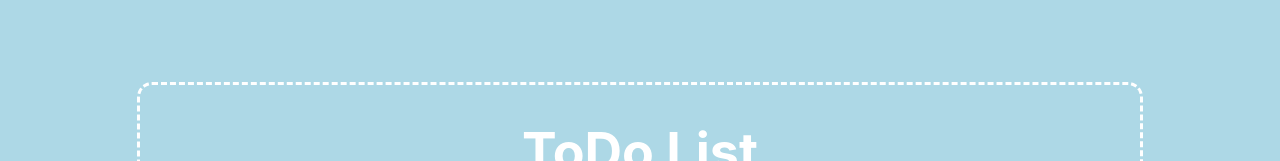
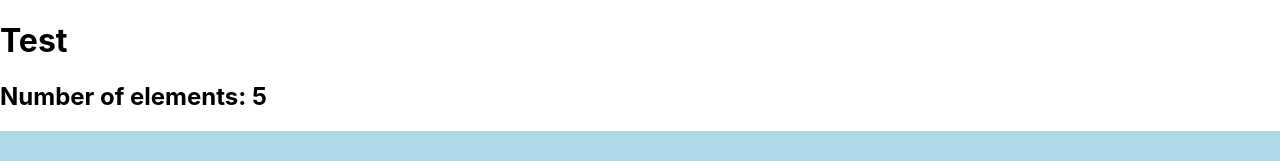
Before and after one commit to CodeSyl/react_tuto_quentin, a React (Create React App) app: page / in a window 1280 px wide. Shown: the top 161 px of the page. Built offline with nearby package versions, Linux system fonts and the light colour scheme; what @fluentui/font-icons-mdl2 would draw is missing.

Commit message:
Adding GlobalContext and TopBar files

```diff
--- a/src/App.tsx
+++ b/src/App.tsx
@@ -1,52 +1,16 @@
-import React, { useState, useEffect } from "react";
+import React, { useContext } from "react";
 import logo from "./logo.svg";
 import "./App.css";
 import { Text, ITextProps } from "@fluentui/react/lib/Text";
 import { DefaultButton, IconButton, TextField } from "@fluentui/react";
 import { initializeIcons } from "@fluentui/font-icons-mdl2";
 import ToDoTasks from "./ToDoTasks";
+import { GlobalContext } from "./infrastructure/GlobalContext";
 initializeIcons();
 
 function App() {
-  const [newElement, setNewElement] = useState<string>("");
-  const [newList, setNewList] = useState<string[]>([]);
-
-  useEffect(() => {
-    console.log("init");
-    setNewList(["test", "test1", "test2", "test3", "test4"]);
-  }, []);
-
-  useEffect(() => {
-    console.log(newElement);
-  }, [newElement]);
-
-  const clickFunction = (event: any) => {
-    const updatedList = [...newList, newElement];
-
-    setNewList(updatedList);
-    setNewElement("");
-  };
-
-  const onChange = (event: any) => {
-    setNewElement(event.target.value);
-  };
-
-  const deleteElement = (index: number) => {
-    //contentList.splice(index, 1);
-
-    setNewList((prevState) => {
-      const filter: string[] = prevState.filter(
-        (element, filterIndex) => index !== filterIndex
-      );
-      console.log(filter);
-      return filter;
-
-      // let contentList: string[] = [...prevState];
-      // contentList.splice(index, 1);
-      // return contentList;
-    });
-  };
-
+  const { newElement, newList, onChange, onClick, deleteElement }: any =
+    useContext(GlobalContext);
   return (
     <div className="App">
       <header className="App-header">
@@ -68,7 +32,7 @@ function App() {
           <DefaultButton
             className="Add-new-element"
             text="Add"
-            onClick={clickFunction}
+            onClick={onClick}
           />
         </div>
         <br />
--- /dev/null
+++ b/src/TopBar.tsx
@@ -0,0 +1,16 @@
+import React, { useContext } from "react";
+import { GlobalContext } from "./infrastructure/GlobalContext";
+
+const TopBar = () => {
+  const { newList }: any = useContext(GlobalContext);
+  return (
+    <div>
+      <h1>Test</h1>
+      <h2>
+        <span>Number of elements: {newList.length}</span>
+      </h2>
+    </div>
+  );
+};
+
+export default TopBar;
--- a/src/index.tsx
+++ b/src/index.tsx
@@ -1,14 +1,19 @@
-import React from 'react';
-import ReactDOM from 'react-dom';
-import './index.css';
-import App from './App';
-import reportWebVitals from './reportWebVitals';
+import React from "react";
+import ReactDOM from "react-dom";
+import "./index.css";
+import App from "./App";
+import TopBar from "./TopBar";
+import reportWebVitals from "./reportWebVitals";
+import { GlobalProvider } from "./infrastructure/GlobalContext";
 
 ReactDOM.render(
   <React.StrictMode>
-    <App />
+    <GlobalProvider>
+      <TopBar />
+      <App />
+    </GlobalProvider>
   </React.StrictMode>,
-  document.getElementById('root')
+  document.getElementById("root")
 );
 
 // If you want to start measuring performance in your app, pass a function
--- /dev/null
+++ b/src/infrastructure/GlobalContext.tsx
@@ -0,0 +1,51 @@
+import React, { createContext, useEffect, useState } from "react";
+
+export const GlobalContext = createContext({});
+
+export const GlobalProvider = ({ children }: any) => {
+  const [newElement, setNewElement] = useState<string>("");
+  const [newList, setNewList] = useState<string[]>([]);
+
+  useEffect(() => {
+    console.log("init");
+    setNewList(["test", "test1", "test2", "test3", "test4"]);
+  }, []);
+
+  useEffect(() => {
+    console.log(newElement);
+  }, [newElement]);
+
+  const onClick = (event: any) => {
+    const updatedList = [...newList, newElement];
+
+    setNewList(updatedList);
+    setNewElement("");
+  };
+
+  const onChange = (event: any) => {
+    setNewElement(event.target.value);
+  };
+
+  const deleteElement = (index: number) => {
+    //contentList.splice(index, 1);
+
+    setNewList((prevState) => {
+      const filter: string[] = prevState.filter(
+        (element, filterIndex) => index !== filterIndex
+      );
+      console.log(filter);
+      return filter;
+
+      // let contentList: string[] = [...prevState];
+      // contentList.splice(index, 1);
+      // return contentList;
+    });
+  };
+  return (
+    <GlobalContext.Provider
+      value={{ newElement, newList, onChange, onClick, deleteElement }}
+    >
+      {children}
+    </GlobalContext.Provider>
+  );
+};
```
